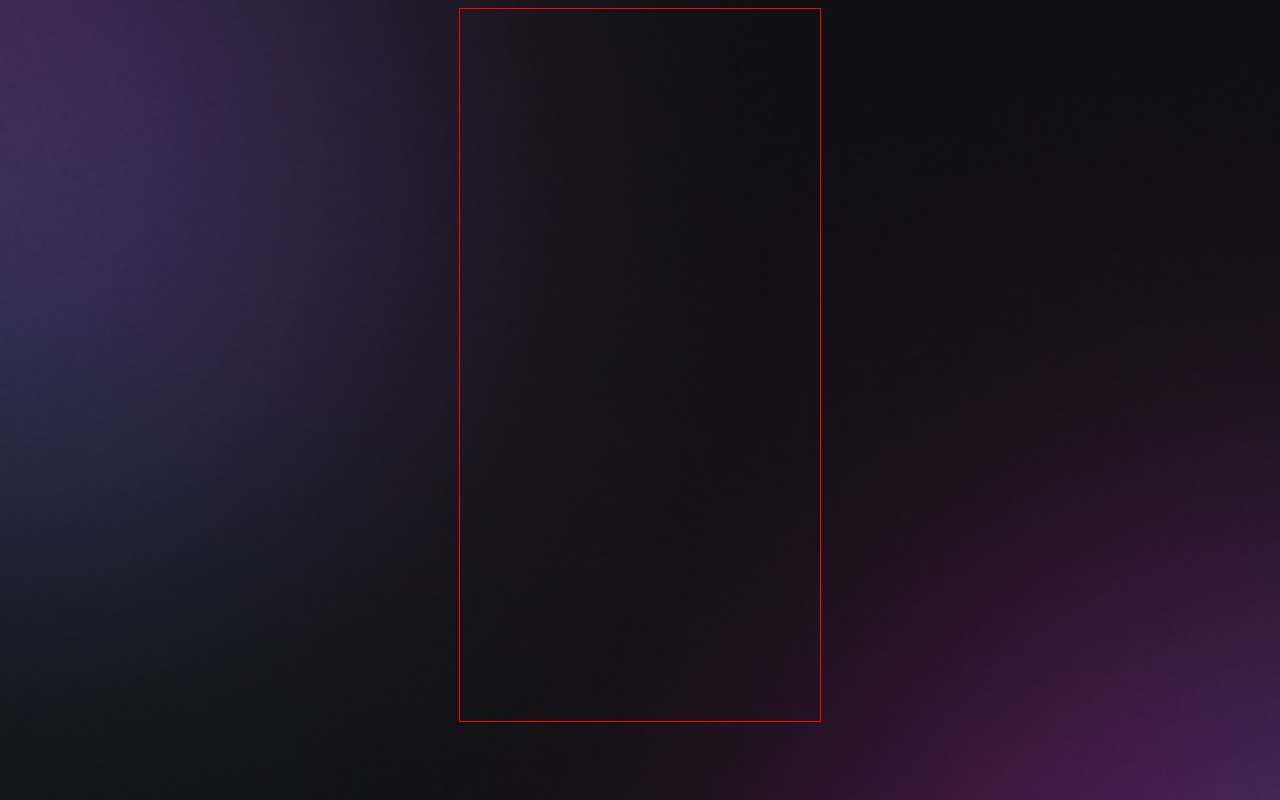
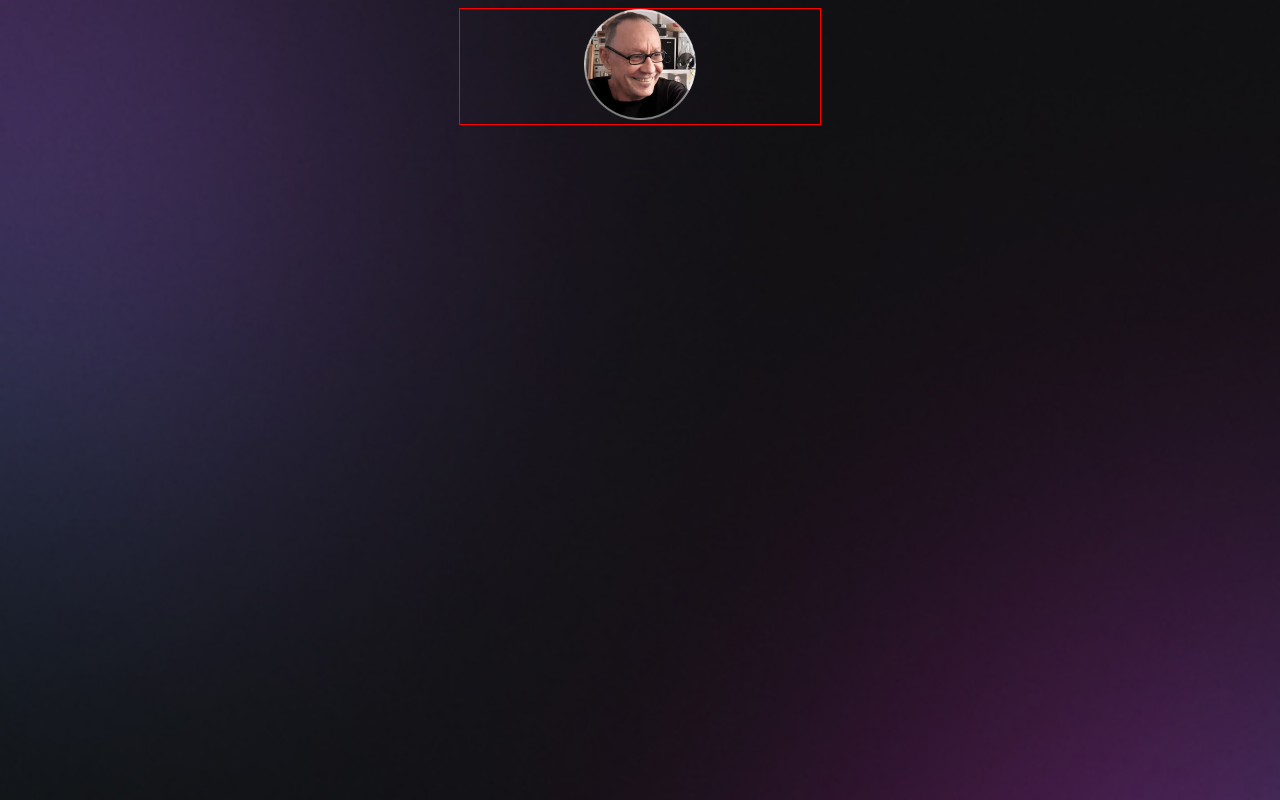
Before and after one commit to valdenio458/fundamentos-rocketseat, a plain HTML site: page index.html in a window 1280 px wide. Drawn offline with Linux system fonts and the light colour scheme.

Commit message:
estilizando a imagem

```diff
--- a/index.html
+++ b/index.html
@@ -4,9 +4,13 @@
     <meta charset="UTF-8" />
     <meta name="viewport" content="width=device-width, initial-scale=1.0" />
     <title>Project DevLinks</title>
-    <link rel="stylesheet" href="style.css">
+    <link rel="stylesheet" href="style.css" />
   </head>
   <body>
-    <div id="container"></div>
+    <div id="container">
+      <div id="profile">
+        <img src="assets/avatar.png" alt="Minha foto">
+      </div>
+    </div>
   </body>
 </html>
--- a/style.css
+++ b/style.css
@@ -12,7 +12,15 @@ body {
 
 #container {
   border: 1px solid red;
-  height: 712px;
   width: 360px;
   margin: auto;
 }
+
+
+#profile {
+  text-align: center;
+}
+#profile img {
+  width: 112px;
+  margin: auto;
+}
```
